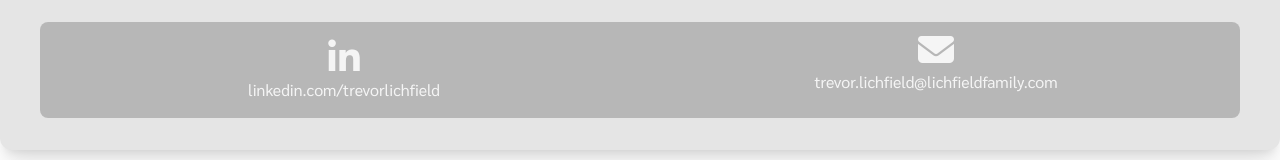
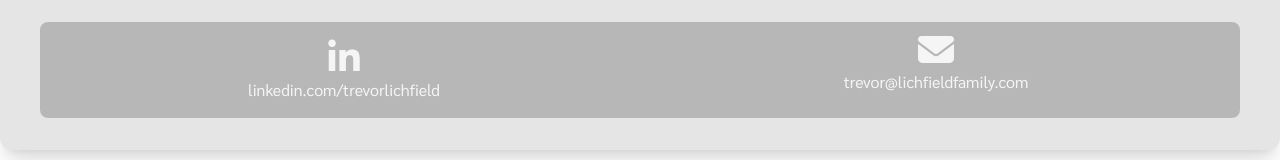
Before and after one commit to lichfiet/portfolio, a React (Vite) app: page / in a window 1280 px wide. Shown: the part 1398-1558 px from the top of the page. Built offline with nearby package versions, Linux system fonts and the light colour scheme.

Commit message:
Update home.jsx

```diff
--- a/src/pages/home.jsx
+++ b/src/pages/home.jsx
@@ -104,7 +104,7 @@
                                     <a className="text-gray-800 hover:text-white-600">
                                         <i className="fas fa-envelope hover:text-white text-neutral-100 text-2xl md:text-4xl"></i>
                                     </a>
-                                    <p className="hover:text-white text-neutral-100 text-base md:text-xl">trevor.lichfield@lichfieldfamily.com</p>
+                                    <p className="hover:text-white text-neutral-100 text-base md:text-xl">trevor@lichfieldfamily.com</p>
                                 </li>
                             </div>
                         </ul>
```
